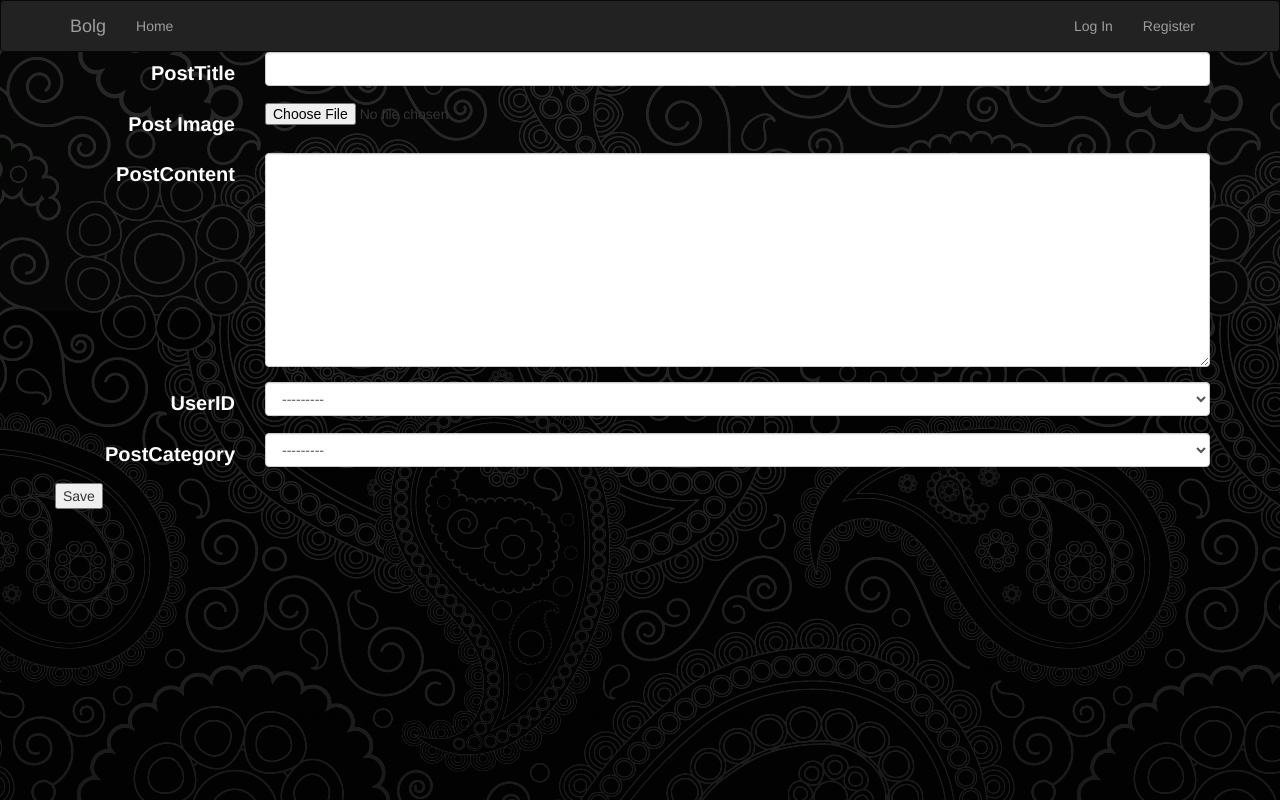
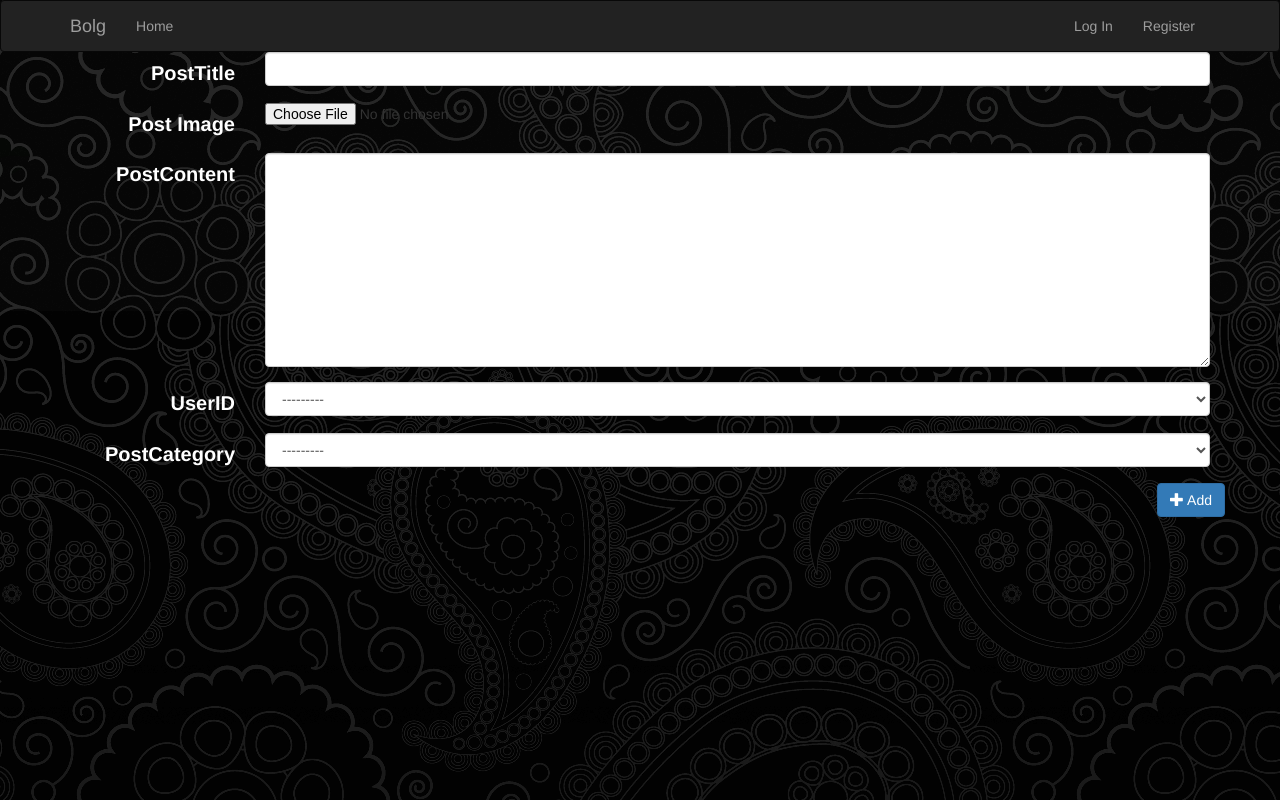
Before and after one commit to NadaBayoumy/DjangoPythonBlog, a Django app: page /new_post/ in a window 1280 px wide. Run offline with Django 3.2, Linux system fonts and the light colour scheme; data that the repository does not hold is empty; some libraries are stand-ins or nearby versions.

Commit message:
adding icon to button

```diff
--- a/Blog/BlogApp/templates/BlogApp/post_form.html
+++ b/Blog/BlogApp/templates/BlogApp/post_form.html
@@ -11,7 +11,7 @@ Post
     <form method="POST" class="form-horizontal"> {% csrf_token %}
     {{ post_form|bootstrap_horizontal }}
         <div class="form-group">
-            <button type="submit">Save</button>
+                                   <button type="submit" class="btn btn-primary pull-right"><span class="glyphicon glyphicon-plus"></span> Add</button>
         </div>
     </form>
 </div>
```
